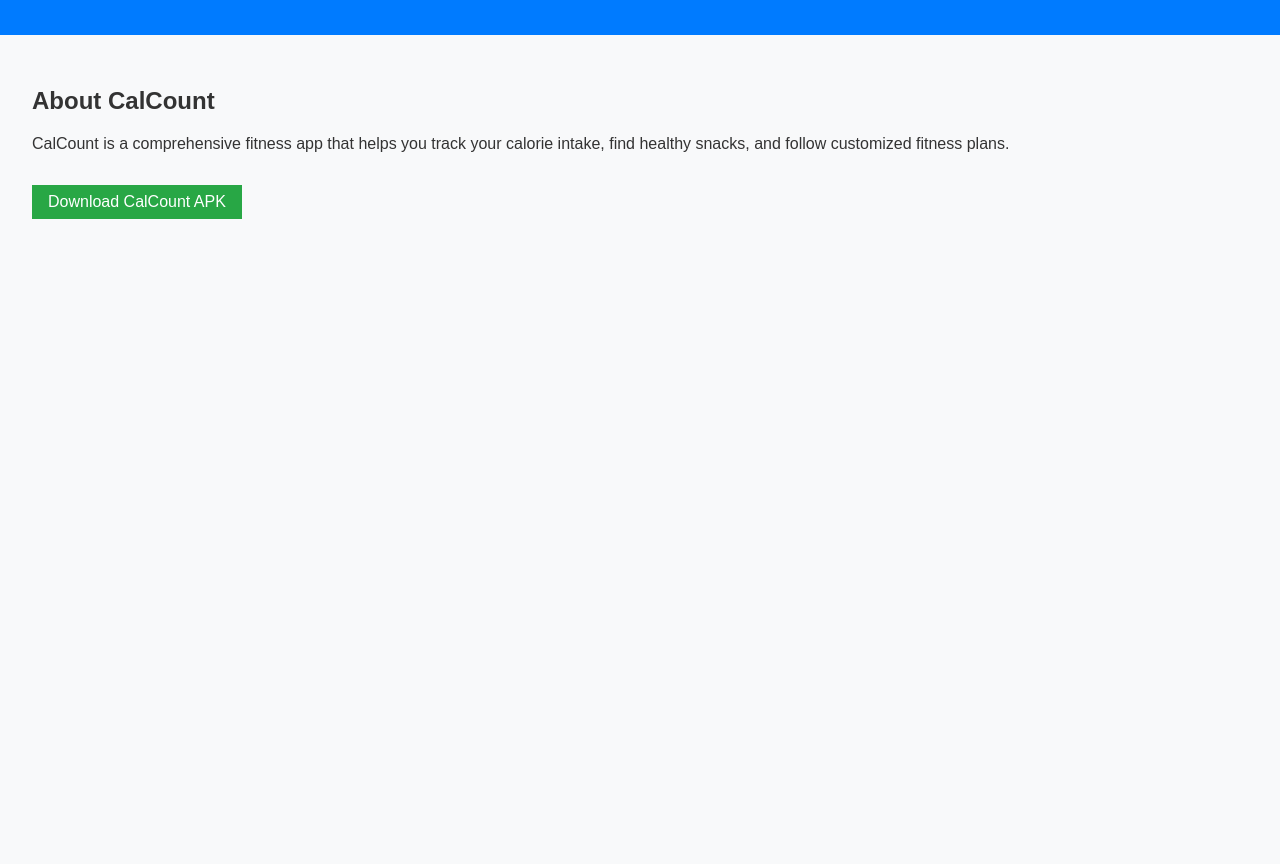
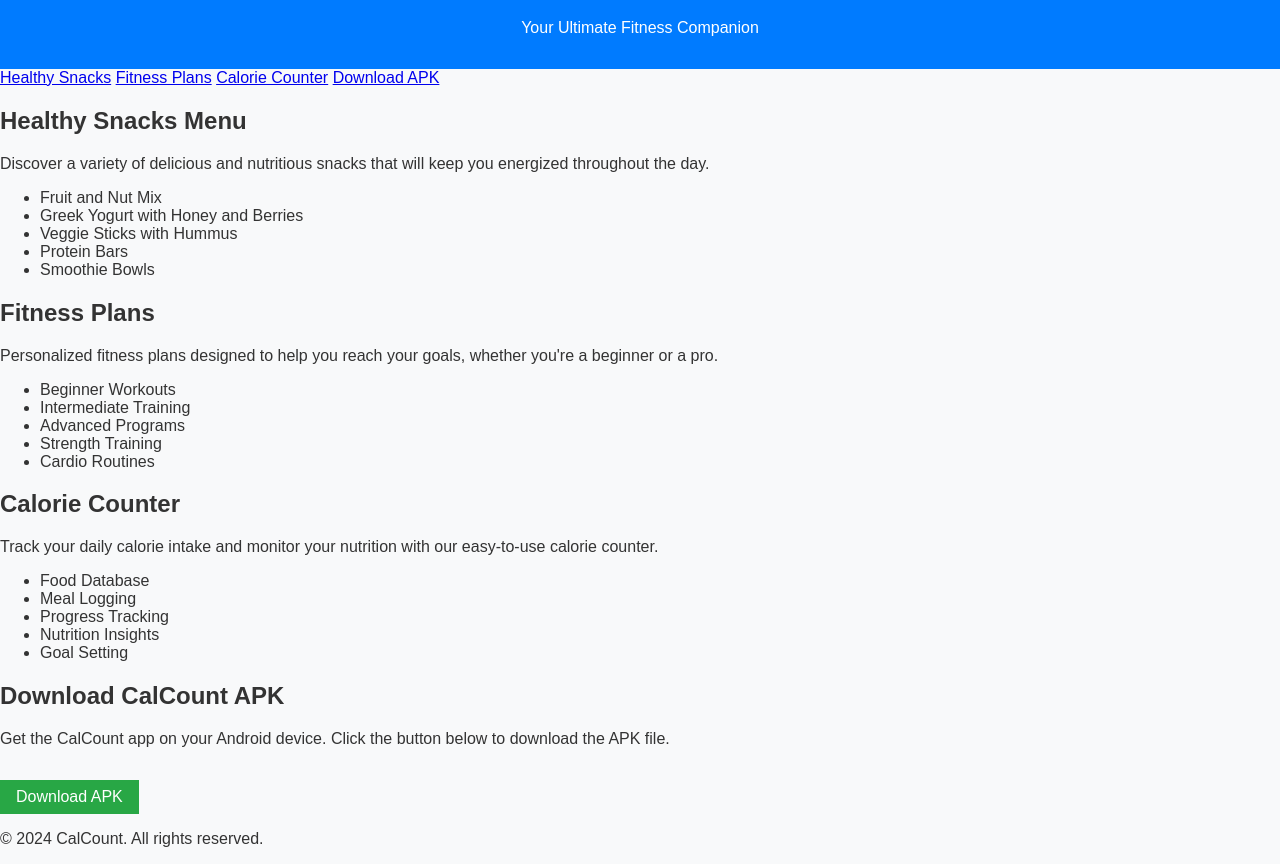
Before and after one commit to salmander545/Calcount, a plain HTML site: page index.html in a window 1280 px wide. Shown: the part 77-941 px from the top of the page. Before the commit the page ends 800 px from the top, so only its background shows below. Drawn offline with Linux system fonts and the light colour scheme.

Commit message:
Update index.html

```diff
--- a/index.html
+++ b/index.html
@@ -3,19 +3,65 @@
 <head>
     <meta charset="UTF-8">
     <meta name="viewport" content="width=device-width, initial-scale=1.0">
-    <title>CalCount - Fitness App</title>
+    <title>CalCount - Your Fitness Companion</title>
     <link rel="stylesheet" href="style.css">
+    <link href="https://fonts.googleapis.com/css2?family=Roboto:wght@400;500;700&display=swap" rel="stylesheet">
 </head>
 <body>
-    <header>
+    <header class="header">
         <h1>CalCount</h1>
+        <p>Your Ultimate Fitness Companion</p>
     </header>
-    <main>
-        <section id="description">
-            <h2>About CalCount</h2>
-            <p>CalCount is a comprehensive fitness app that helps you track your calorie intake, find healthy snacks, and follow customized fitness plans.</p>
-            <button onclick="window.location.href='"C:\Users\Advit Bhardwaj\Desktop\Websites\Calcount-v2-release.apk"'">Download CalCount APK</button>
-        </section>
-    </main>
+    <nav class="navbar">
+        <a href="#healthy-snacks">Healthy Snacks</a>
+        <a href="#fitness-plans">Fitness Plans</a>
+        <a href="#calorie-counter">Calorie Counter</a>
+        <a href="#download">Download APK</a>
+    </nav>
+    <section id="healthy-snacks" class="content-section">
+        <h2>Healthy Snacks Menu</h2>
+        <p>Discover a variety of delicious and nutritious snacks that will keep you energized throughout the day.</p>
+        <ul>
+            <li>Fruit and Nut Mix</li>
+            <li>Greek Yogurt with Honey and Berries</li>
+            <li>Veggie Sticks with Hummus</li>
+            <li>Protein Bars</li>
+            <li>Smoothie Bowls</li>
+        </ul>
+    </section>
+    <section id="fitness-plans" class="content-section">
+        <h2>Fitness Plans</h2>
+        <p>Personalized fitness plans designed to help you reach your goals, whether you're a beginner or a pro.</p>
+        <ul>
+            <li>Beginner Workouts</li>
+            <li>Intermediate Training</li>
+            <li>Advanced Programs</li>
+            <li>Strength Training</li>
+            <li>Cardio Routines</li>
+        </ul>
+    </section>
+    <section id="calorie-counter" class="content-section">
+        <h2>Calorie Counter</h2>
+        <p>Track your daily calorie intake and monitor your nutrition with our easy-to-use calorie counter.</p>
+        <ul>
+            <li>Food Database</li>
+            <li>Meal Logging</li>
+            <li>Progress Tracking</li>
+            <li>Nutrition Insights</li>
+            <li>Goal Setting</li>
+        </ul>
+    </section>
+    <section id="download" class="content-section">
+        <h2>Download CalCount APK</h2>
+        <p>Get the CalCount app on your Android device. Click the button below to download the APK file.</p>
+        <a href=""C:\Users\Advit Bhardwaj\Desktop\Websites\Calcount-v2-release.apk"" download="CalCount.apk">
+            <button id="downloadButton">Download APK</button>
+        </a>
+        <div id="message"></div>
+    </section>
+    <footer class="footer">
+        <p>&copy; 2024 CalCount. All rights reserved.</p>
+    </footer>
+    <script src="script.js"></script>
 </body>
 </html>
```
